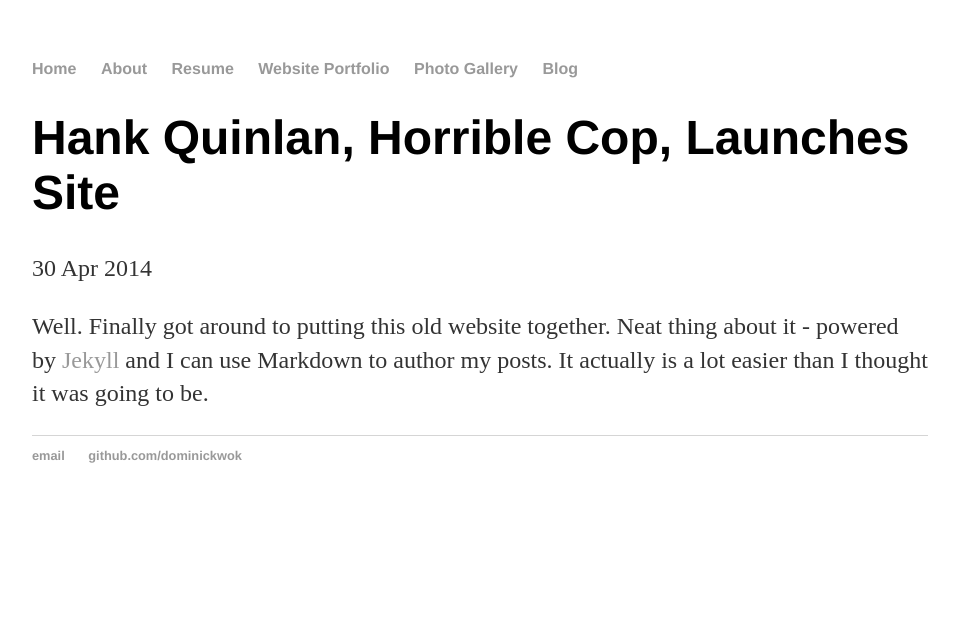
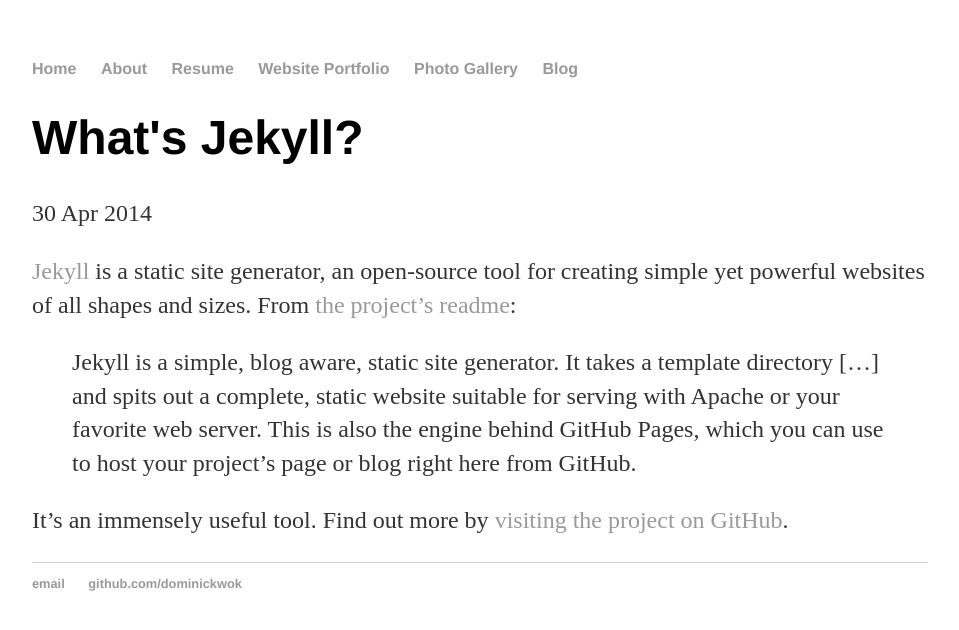
Before and after one commit to dominickwok/dominickwok.github.io, a Jekyll site: the page built from _posts/2014-04-30-hank-quinlan-site-launched.md, in a window 1280 px wide. Shown: the top 630 px of the page, without its empty margins (160-1119 px from the left). Built offline with Jekyll 4.4.1, drawn with Linux system fonts in a browser that asks for light colours; Markdown is read by kramdown in place of the engine named in the settings.

Commit message:
Update 2014-04-30-hank-quinlan-site-launched.md

```diff
--- a/_posts/2014-04-30-hank-quinlan-site-launched.md
+++ b/_posts/2014-04-30-hank-quinlan-site-launched.md
@@ -1,7 +1,10 @@
 ---
 layout: post
-title: "Hank Quinlan, Horrible Cop, Launches Site"
-date: 2014-04-30
+title: What's Jekyll?
 ---
 
-Well. Finally got around to putting this old website together. Neat thing about it - powered by [Jekyll](http://jekyllrb.com) and I can use Markdown to author my posts. It actually is a lot easier than I thought it was going to be.
+[Jekyll](http://jekyllrb.com) is a static site generator, an open-source tool for creating simple yet powerful websites of all shapes and sizes. From [the project's readme](https://github.com/jekyll/jekyll/blob/master/README.markdown):
+
+> Jekyll is a simple, blog aware, static site generator. It takes a template directory [...] and spits out a complete, static website suitable for serving with Apache or your favorite web server. This is also the engine behind GitHub Pages, which you can use to host your project’s page or blog right here from GitHub.
+
+It's an immensely useful tool. Find out more by [visiting the project on GitHub](https://github.com/jekyll/jekyll).
```
